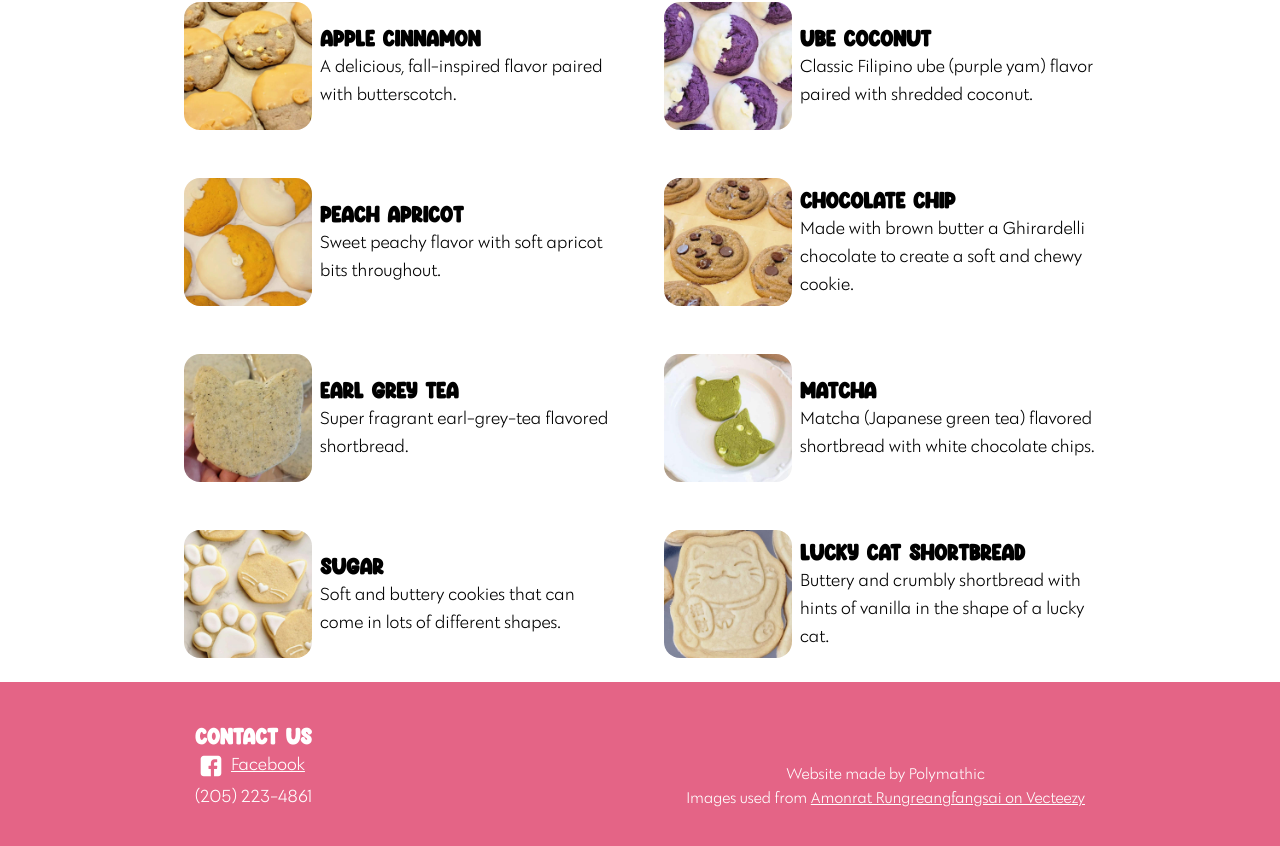
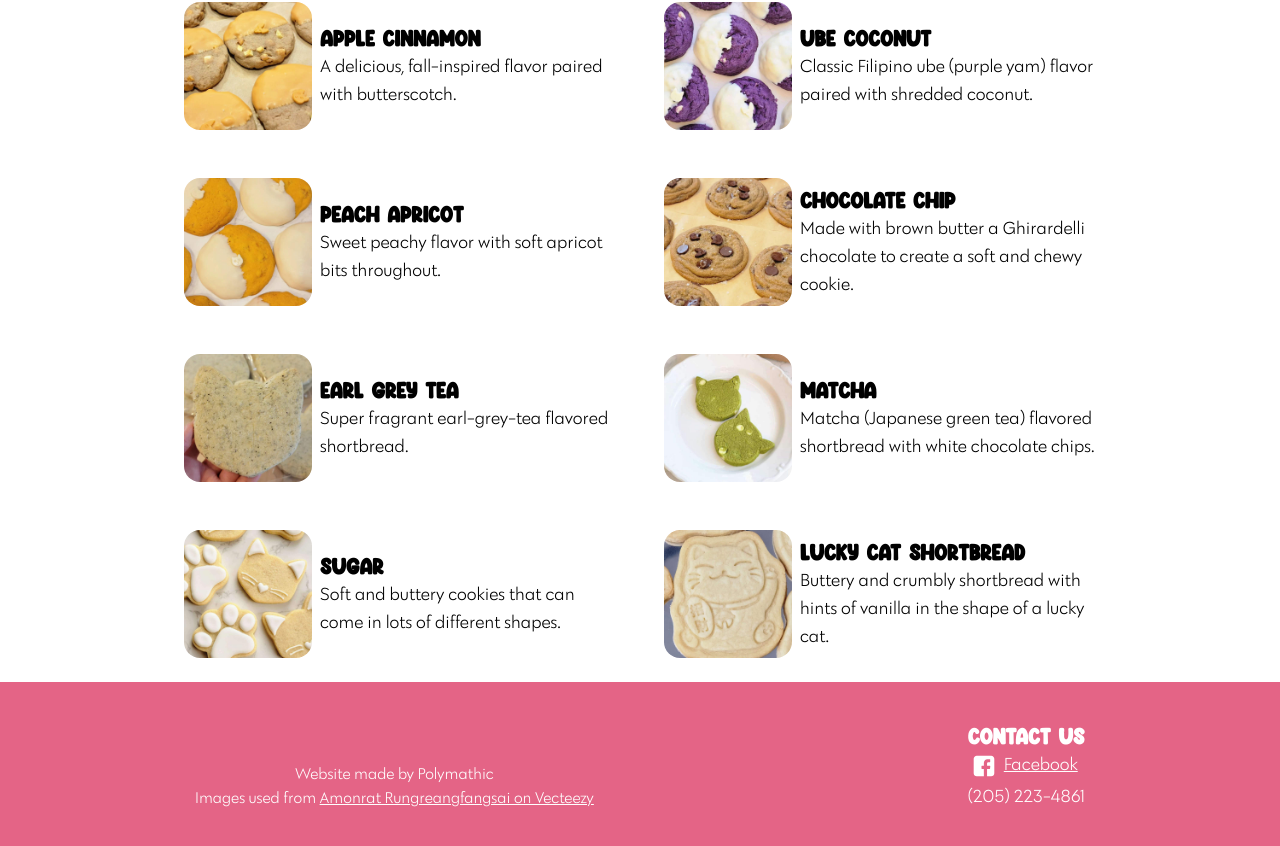
Before and after one commit to Gutenborg/Sweet-Tings-Brochure-Site, a Vue app: page / in a window 1280 px wide. Shown: the part 1614-2460 px from the top of the page. Built offline with nearby package versions, Linux system fonts and the light colour scheme.

Commit message:
Change Order
Changed the order of items in the footer.

```diff
--- a/src/components/Footer.vue
+++ b/src/components/Footer.vue
@@ -12,7 +12,7 @@
       </p>
     </div>
 
-    <div class="text-2xl md:text-lg text-center md:text-left">
+    <div class="order-1 md:order-2 text-2xl md:text-lg text-center md:text-left">
       <h2 class="text-5xl md:text-xl font-bold lemon-days">Contact Us</h2>
       <p>
         <a href="https://facebook.com/sweettingscookies"
```
